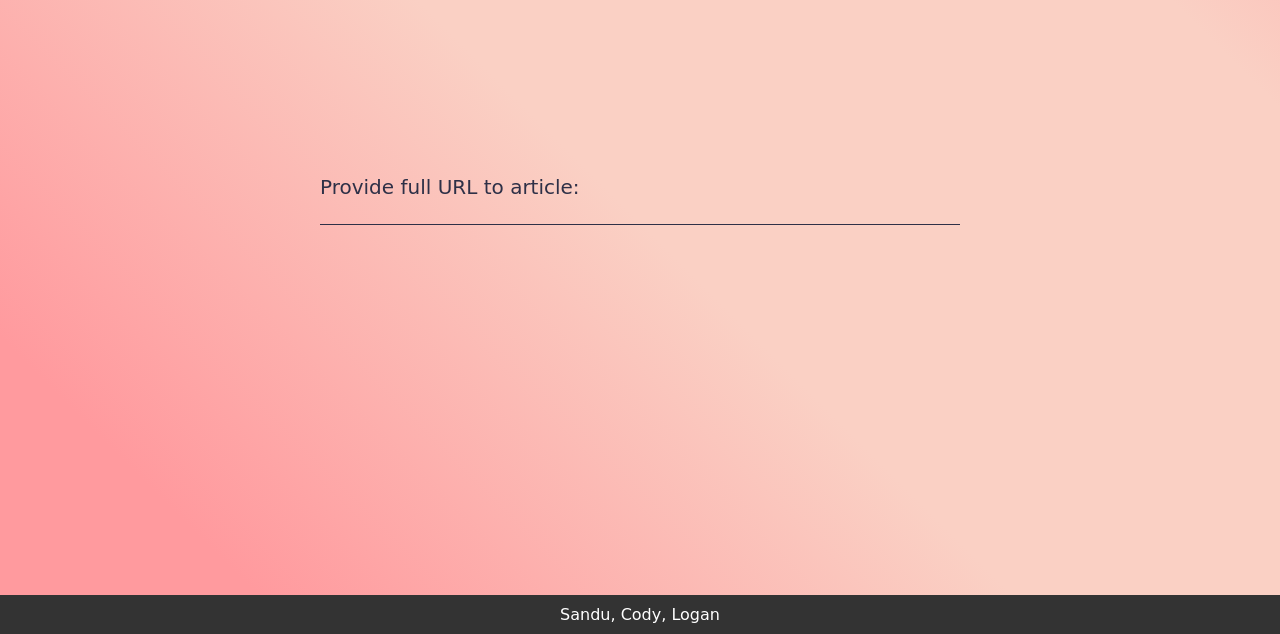
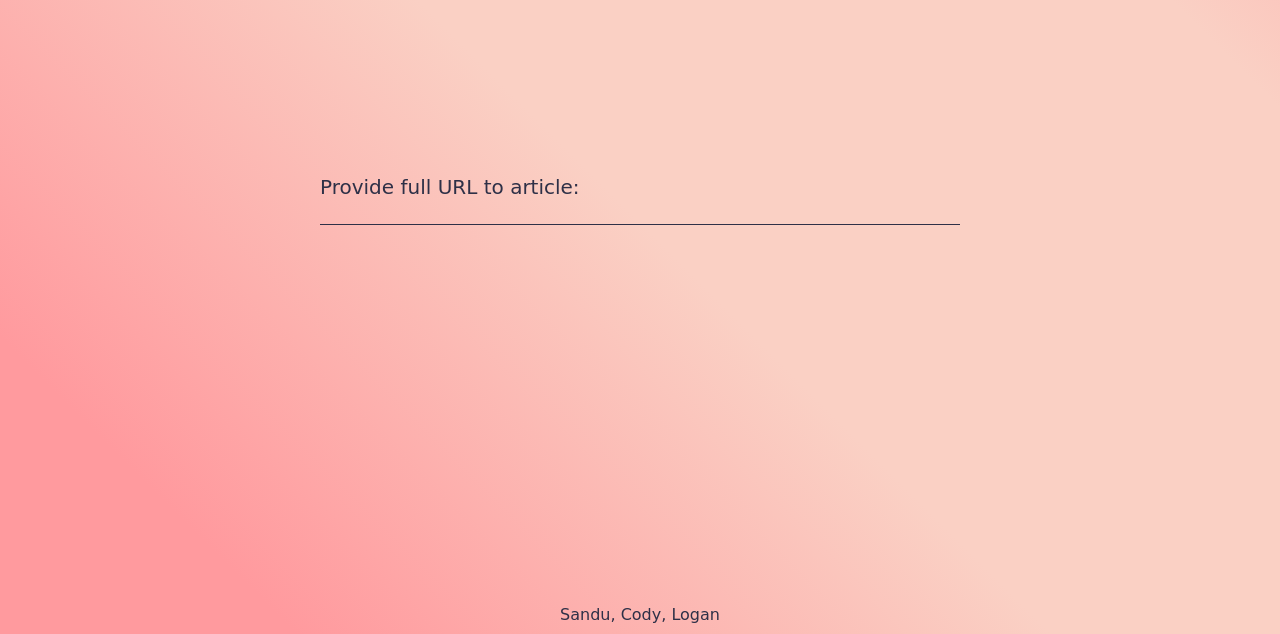
Before and after one commit to LoganReyn/ClassProject, a plain HTML site: page Templates/index.html in a window 1280 px wide. Shown: the part 166-800 px from the top of the page. Drawn offline with Linux system fonts and the light colour scheme; files that its build step writes are made by us from their sources.

Commit message:
Changing styling

```diff
--- a/static/css/index.css
+++ b/static/css/index.css
@@ -90,8 +90,8 @@ body {
 }
 
 .footer {
-    background-color: #333;
-    color: #fff;
+    background-color: transparent;
+    color: #2e3047;
     text-align: center;
     padding: 10px 0;
     position: fixed;
```
